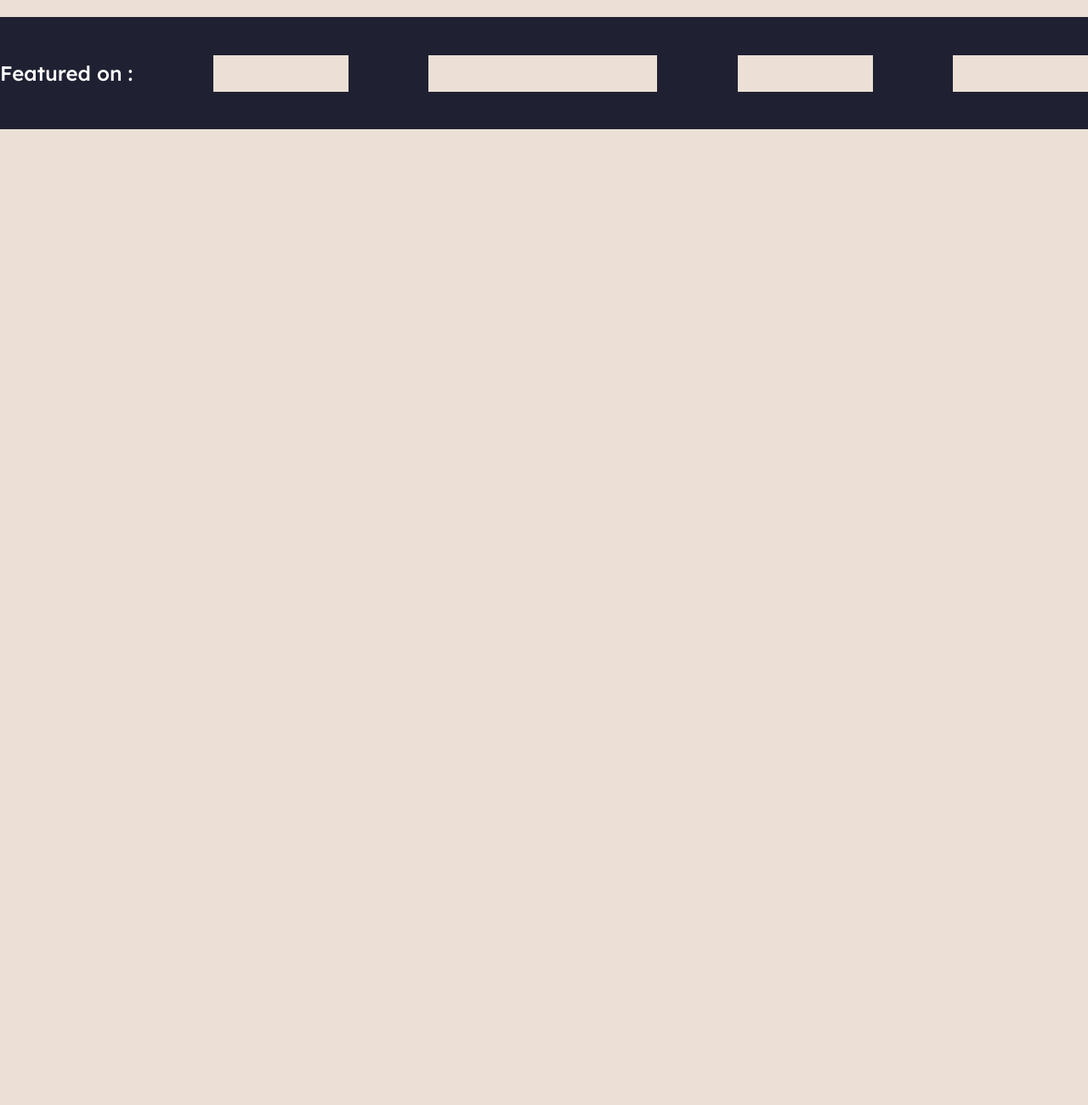
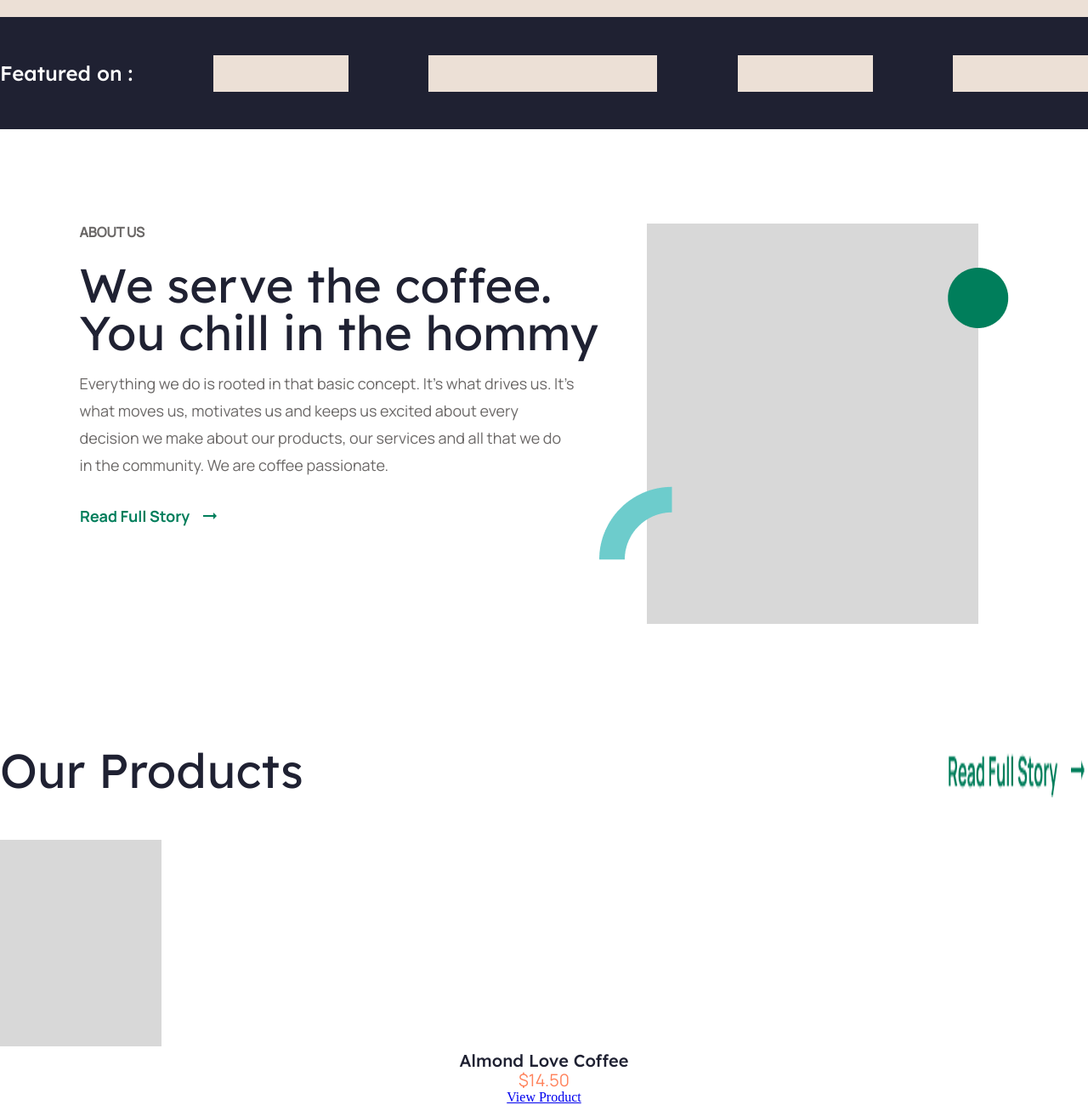
Before and after one commit to ZaharBorisenko/VERSTKA-HTML-SCSS, a website: page your-logo/src/index.html in a window 1280 px wide. Shown: the part 749-2049 px from the top of the page at 85% size. Before the commit the page ends 901 px from the top, so only its background shows below. Drawn offline with nearby package versions, Linux system fonts and the light colour scheme; files that its build step writes are made by us from their sources; files whose address does not match are found by name.

Commit message:
вспоминание верстки + адаптив

```diff
--- /dev/null
+++ b/your-logo/src/html/about.html
@@ -0,0 +1,19 @@
+<section class="about">
+    <div class="container">
+        <div class="about__row">
+            <div class="about__content">
+                <div class="about__content-title">ABOUT US</div>
+                <div class="about__content-subtitle">We serve the coffee. You chill in the hommy</div>
+                <div class="about__content-text">
+                    Everything we do is rooted in that basic concept.
+                    It’s what drives us. It’s what moves us, motivates us and keeps us excited
+                    about every decision we make about our products, our services and all that
+                    we do in the community. We are coffee passionate.
+                </div>
+                <img src="@img/Small.png" alt="">
+            </div>
+
+            <img src="@img/about__content.png" alt="Img" class="about__content-img">
+        </div>
+    </div>
+</section>
--- /dev/null
+++ b/your-logo/src/html/products.html
@@ -0,0 +1,20 @@
+<section class="products">
+  <div class="container">
+
+      <div class="products__title">
+          <div class="products__title-subtitle">Our Products</div>
+          <img src="@img/Small.png" alt="" class="products__title-btn">
+      </div>
+
+      <div class="products__container">
+            <div class="products__row">
+                <img src="@img/products.png" alt="" class="products__row-img">
+                <div class="products__row-info">
+                    <div class="products__row-title">Almond Love Coffee</div>
+                    <div class="products__row-price">$14.50</div>
+                    <a href="#" class="products__row-btn">View Product</a>
+                </div>
+            </div>
+      </div>
+  </div>
+</section>
--- a/your-logo/src/index.html
+++ b/your-logo/src/index.html
@@ -6,6 +6,8 @@
 
 <body>
     @@include('html/header.html',{})
+    @@include('html/about.html',{})
+    @@include('html/products.html',{})
     @@include('html/footer.html',{})
     <script src="js/app.min.js"></script>
 </body>
--- /dev/null
+++ b/your-logo/src/scss/about.scss
@@ -0,0 +1,40 @@
+.about{
+  background-color: #fff;
+}
+.about__row{
+  display: flex;
+  justify-content: center;
+
+}
+.about__content{
+  &-title{
+    padding-top: 111px;
+    color: #6B6867;
+    font-family: $manrope;
+    font-weight: 600;
+    font-size: 16px;
+    line-height: 21px;
+  }
+  &-subtitle{
+    font-family: $lexend;
+    font-size: 56px;
+    line-height: 56px;
+    color: #1F2132;
+    max-width: 611px;
+    padding-top: 23px;
+    padding-bottom: 16px;
+
+  }
+  &-text{
+    max-width: 585px;
+    font-family: $manrope;
+    font-size: 18px;
+    line-height: 32px;
+    color: #6B6867;
+    padding-bottom: 32px;
+  }
+  &-btn{}
+  &-img{
+    padding-top: 111px;
+  }
+}
--- a/your-logo/src/scss/header.scss
+++ b/your-logo/src/scss/header.scss
@@ -126,6 +126,7 @@ body{
 .header__featured{
  background-color: #1F2132;
 
+
   &-row{
     display: flex;
     align-items: center;
--- /dev/null
+++ b/your-logo/src/scss/products.scss
@@ -0,0 +1,33 @@
+.products{
+  background-color: #fff;
+}
+.products__title{
+  padding-top: 140px;
+  display: flex;
+  justify-content: space-between;
+  padding-bottom: 50px;
+
+  &-subtitle{
+    font-family: $lexend;
+    font-size: 56px;
+    color: #1F2132;
+  }
+}
+
+.products__row{
+  &-title{
+    font-family: $lexend;
+    font-size: 20px;
+    font-weight: 500;
+    color: #1F2132;
+  }
+  &-price{
+    font-family: $manrope;
+    color: #FF825B;
+    font-size: 20px;
+  }
+  &-btn{}
+}
+.products__row-info{
+  text-align: center;
+}
--- a/your-logo/src/scss/style.scss
+++ b/your-logo/src/scss/style.scss
@@ -12,3 +12,5 @@ $lexend: 'Lexend', sans-serif;
 $manrope: 'Manrope', sans-serif;
 
 @import "header";
+@import "about";
+@import "products";
```
Also changed, not shown: your-logo/src/img/Small.png (added), your-logo/src/img/about__content.png (added), your-logo/src/img/products.png (added).
